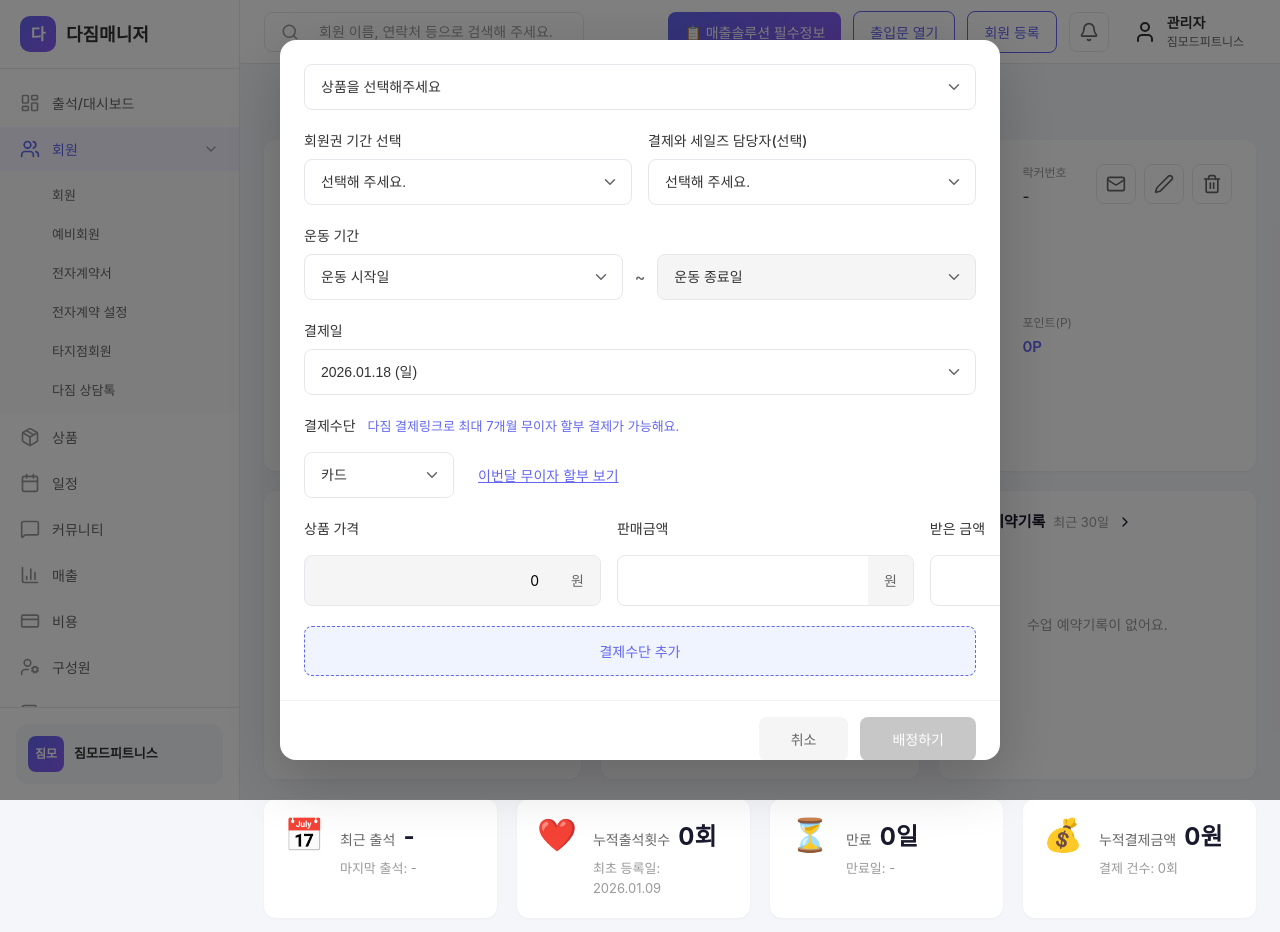
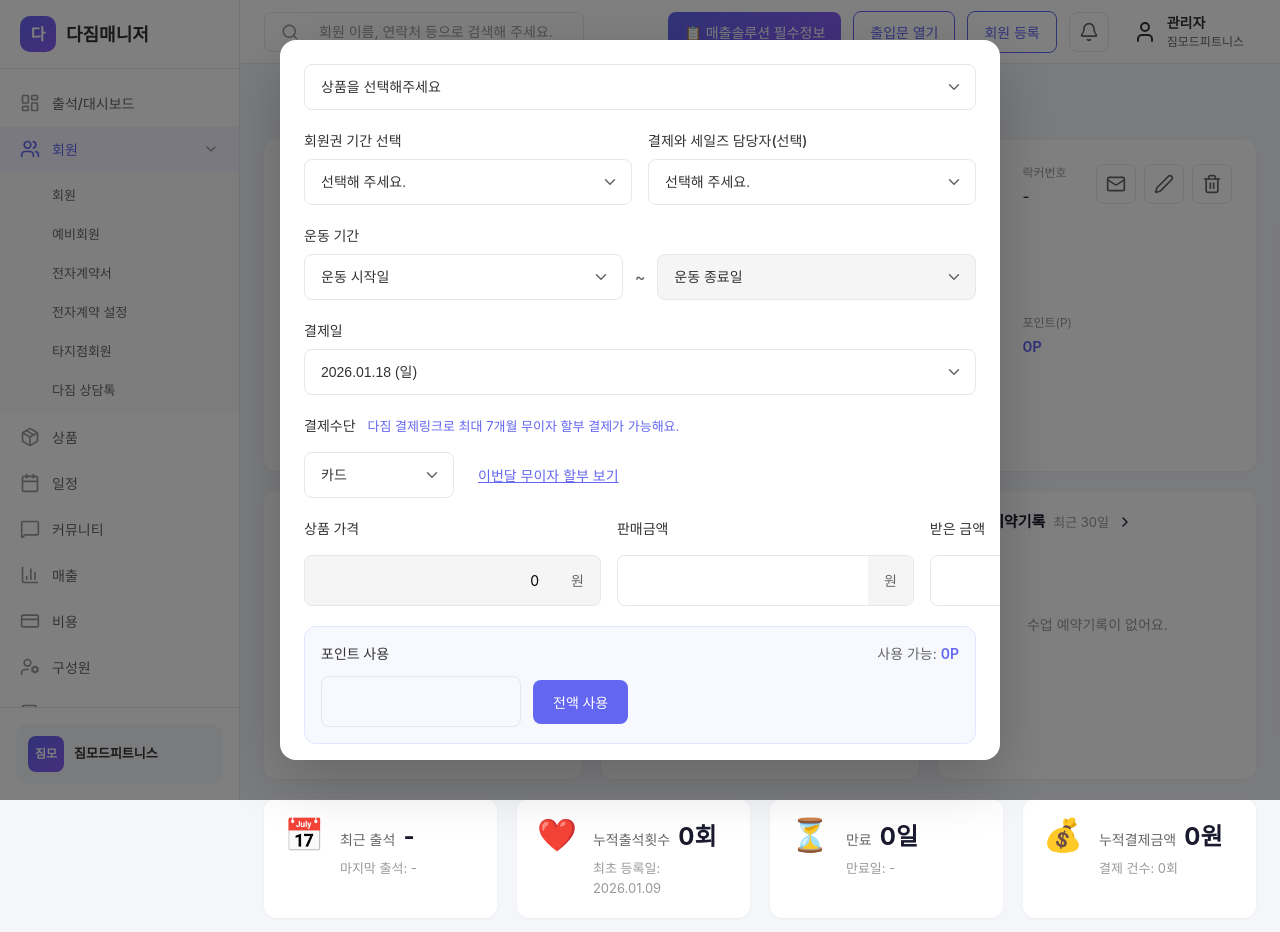
Before and after one commit to Lee-jm-code/dagym_point, a React (Vite) app: page /members/1 in a window 1280 px wide. Both pictures are taken after a click on the button 545 px from the left and 527 px from the top of the page. Shown: the top 932 px of the page. Built offline with nearby package versions, Linux system fonts and the light colour scheme; a web font is replaced by a local one.

Commit message:
상품 배정 모달 - 포인트 사용 기능 추가 (보유 포인트 표시, 차감 적용)

```diff
--- a/src/pages/members/MemberDetail.css
+++ b/src/pages/members/MemberDetail.css
@@ -659,6 +659,76 @@
   color: #666;
 }
 
+.price-discount {
+  font-size: 12px;
+  color: #6366f1;
+  margin-top: 4px;
+}
+
+/* 포인트 사용 섹션 */
+.point-usage-section {
+  background: #f8f9ff;
+  border: 1px solid #e0e7ff;
+  border-radius: 12px;
+  padding: 16px;
+  margin-bottom: 20px;
+}
+
+.point-usage-header {
+  display: flex;
+  justify-content: space-between;
+  align-items: center;
+  margin-bottom: 12px;
+}
+
+.point-usage-header .form-label {
+  margin-bottom: 0;
+}
+
+.available-points {
+  font-size: 14px;
+  color: #666;
+}
+
+.available-points strong {
+  color: #6366f1;
+  font-weight: 600;
+}
+
+.point-usage-input-row {
+  display: flex;
+  gap: 12px;
+  align-items: center;
+}
+
+.point-input-wrapper {
+  flex: 1;
+  max-width: 200px;
+}
+
+.use-all-points-btn {
+  padding: 12px 20px;
+  background: #6366f1;
+  color: white;
+  border: none;
+  border-radius: 8px;
+  font-size: 14px;
+  font-weight: 500;
+  cursor: pointer;
+  transition: background 0.2s;
+}
+
+.use-all-points-btn:hover {
+  background: #4f46e5;
+}
+
+.point-error {
+  display: block;
+  font-size: 12px;
+  color: #dc2626;
+  margin-top: 8px;
+}
+
 .add-payment-btn {
   width: 100%;
   padding: 14px;
--- a/src/pages/members/MemberDetail.tsx
+++ b/src/pages/members/MemberDetail.tsx
@@ -262,6 +262,7 @@ const MemberDetail = () => {
     productPrice: 0,
     salePrice: 0,
     receivedAmount: 0,
+    usePoints: 0,
   });
 
   const member = mockMemberData[id || '2'] || mockMemberData['2'];
@@ -281,6 +282,12 @@ const MemberDetail = () => {
     setProductForm(prev => ({ ...prev, [field]: value }));
   };
 
+  const handlePointsChange = (value: number) => {
+    // 보유 포인트보다 크면 보유 포인트로 제한
+    const validValue = Math.min(Math.max(0, value), member.point);
+    setProductForm(prev => ({ ...prev, usePoints: validValue }));
+  };
+
   const handleAssignProduct = () => {
     // 상품 배정 로직
     alert('상품이 배정되었습니다.');
@@ -296,8 +303,13 @@ const MemberDetail = () => {
       productPrice: 0,
       salePrice: 0,
       receivedAmount: 0,
+      usePoints: 0,
     });
   };
+
+  // 포인트 차감 후 금액 계산
+  const finalSalePrice = Math.max(0, productForm.salePrice - productForm.usePoints);
+  const finalReceivedAmount = Math.max(0, productForm.receivedAmount - productForm.usePoints);
 
   const formatDateWithDay = (dateStr: string) => {
     if (!dateStr) return '';
@@ -667,6 +679,9 @@ const MemberDetail = () => {
                     />
                     <span className="price-suffix">원</span>
                   </div>
+                  {productForm.usePoints > 0 && (
+                    <span className="price-discount">포인트 적용: {finalSalePrice.toLocaleString()}원</span>
+                  )}
                 </div>
                 <div className="price-item">
                   <label className="form-label">받은 금액</label>
@@ -679,7 +694,43 @@ const MemberDetail = () => {
                     />
                     <span className="price-suffix">원</span>
                   </div>
+                  {productForm.usePoints > 0 && (
+                    <span className="price-discount">포인트 적용: {finalReceivedAmount.toLocaleString()}원</span>
+                  )}
                 </div>
+              </div>
+
+              {/* 포인트 사용 */}
+              <div className="point-usage-section">
+                <div className="point-usage-header">
+                  <label className="form-label">포인트 사용</label>
+                  <span className="available-points">
+                    사용 가능: <strong>{member.point.toLocaleString()}P</strong>
+                  </span>
+                </div>
+                <div className="point-usage-input-row">
+                  <div className="price-input-wrapper point-input-wrapper">
+                    <input
+                      type="number"
+                      className="price-input"
+                      value={productForm.usePoints || ''}
+                      onChange={e => handlePointsChange(parseInt(e.target.value) || 0)}
+                      placeholder="0"
+                      max={member.point}
+                    />
+                    <span className="price-suffix">P</span>
+                  </div>
+                  <button
+                    type="button"
+                    className="use-all-points-btn"
+                    onClick={() => handlePointsChange(member.point)}
+                  >
+                    전액 사용
+                  </button>
+                </div>
+                {productForm.usePoints > member.point && (
+                  <span className="point-error">보유 포인트를 초과할 수 없습니다.</span>
+                )}
               </div>
 
               {/* 결제수단 추가 버튼 */}
```
